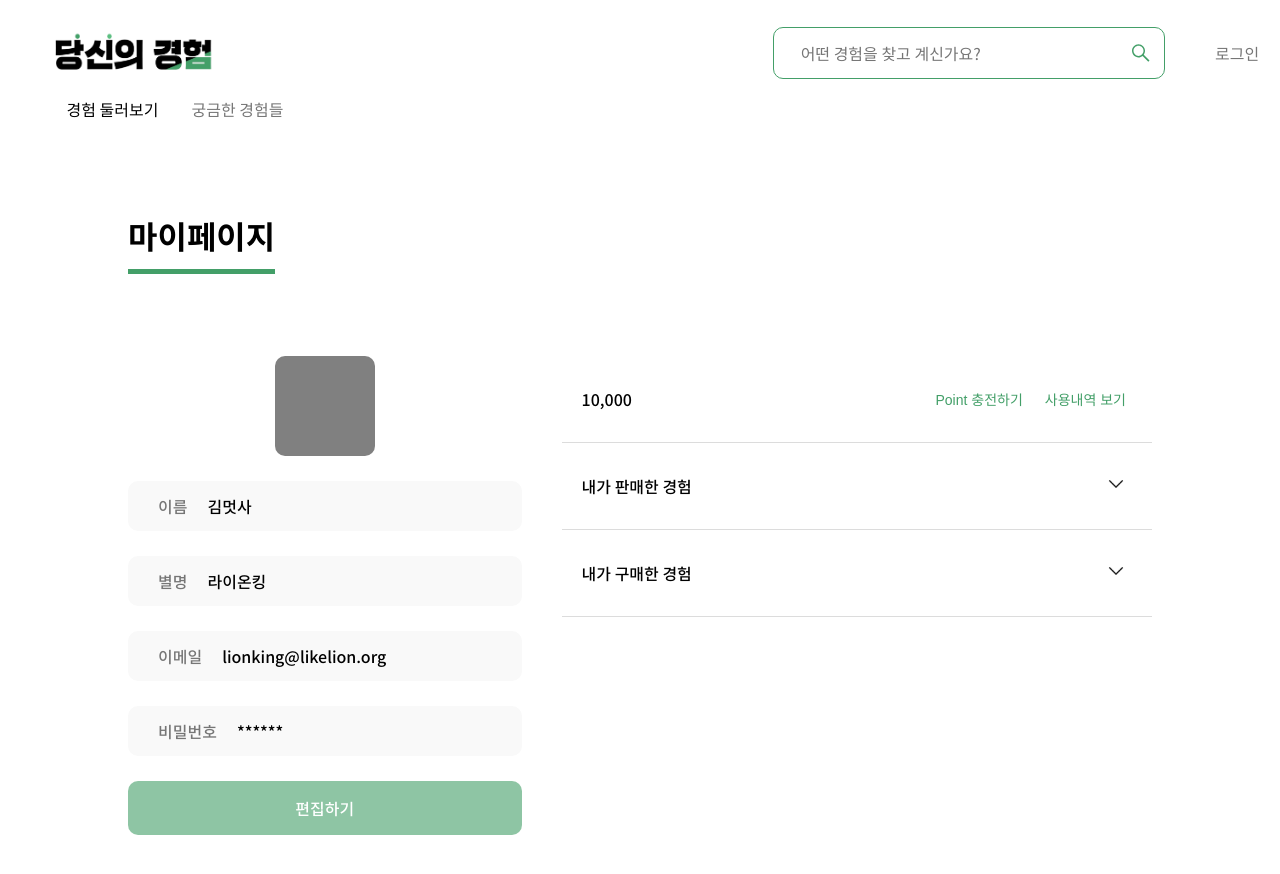
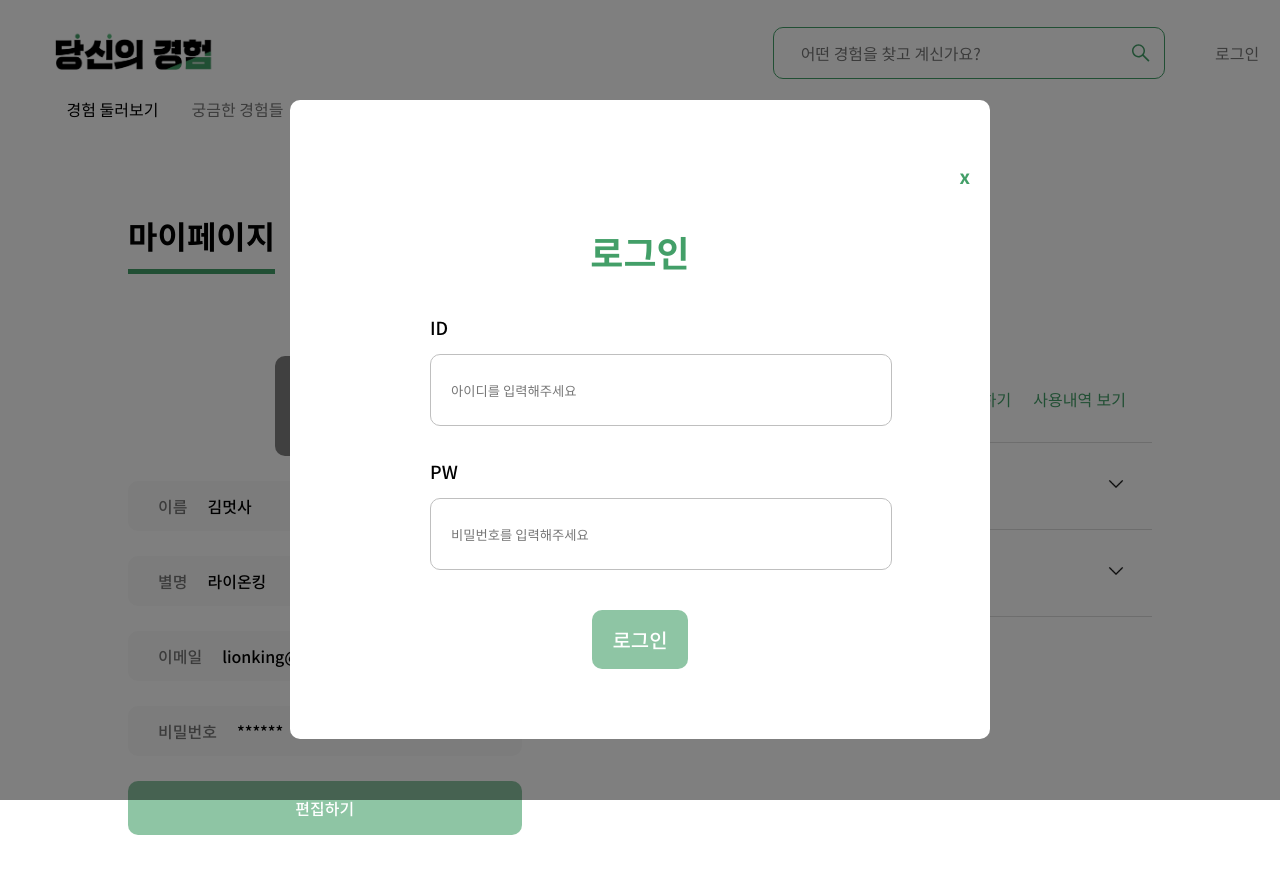
Before and after one commit to dodo849/yourXP_front, a React (Create React App) app in the folder my-app/: page /mypage in a window 1280 px wide. Shown: the top 874 px of the page. Built offline with nearby package versions, Linux system fonts and the light colour scheme.

Commit message:
로그인 모달 90% 완료
- 넘넘 피곤하당

```diff
--- /dev/null
+++ b/my-app/src/components/LoginModal.jsx
@@ -0,0 +1,33 @@
+import {
+  ModalBackground,
+  ModalContainer,
+  Title,
+  InputField,
+  Button,
+} from "../css/loginModalStyle";
+
+function LoginModal() {
+  return (
+    <>
+      <ModalBackground>
+        <ModalContainer>
+            <h3 style={{textAlign: "right", margin: "20px",}}>x</h3>
+          <Title>
+            <h1>로그인</h1>
+          </Title>
+          <InputField>
+            <h3>ID</h3>
+            <input type="text" placeholder="아이디를 입력해주세요"></input>
+          </InputField>
+          <InputField>
+            <h3>PW</h3>
+            <input type="password" placeholder="비밀번호를 입력해주세요"></input>
+          </InputField>
+          <Button>로그인</Button>
+        </ModalContainer>
+      </ModalBackground>
+    </>
+  );
+}
+
+export default LoginModal;
--- /dev/null
+++ b/my-app/src/css/loginModalStyle.js
@@ -0,0 +1,88 @@
+import styled, { keyframes } from "styled-components";
+
+export const ModalBackground = styled.div`
+  width: 100vw;
+  height: 100vh;
+  position: fixed;
+  top: 0;
+  left: 0;
+  background: rgba(0, 0, 0, 0.5);
+`;
+
+export const ModalContainer = styled.div`
+  background-color: white;
+  width: 700px;
+  margin: calc(100vh - 700px) auto;
+  border-radius: 10px;
+  padding: 30px 0px;
+
+  text-align: center;
+  font-weight: 700;
+  line-height: 52px;
+  text-align: center;
+  color: #439f68;
+`;
+
+export const Title = styled.div`
+  margin: 20px auto;
+
+  h1 {
+    font-weight: 700;
+    font-size: 36px;
+    text-align: center;
+
+    color: #439f68;
+  }
+`;
+
+export const InputField = styled.div`
+  margin: 20px auto;
+  width: 60%;
+
+  h3 {
+    font-weight: 500;
+    font-size: 18px;
+    text-align: left;
+    color: #000000;
+    margin: 0;
+  }
+
+  input {
+    width: 100%;
+    height: 70px;
+    color: #000000;
+    background: #ffffff;
+    border: 1px solid #BFBFBF;
+    border-radius: 10px;
+    padding: 0 20px;
+
+    &:focus {
+      outline: none; // 활성화 효과 빼기
+      border: 1px solid rgba(67, 159, 104, 1);
+      background-color: white;
+    }
+
+    &::-webkit-input-placeholder {
+      color: #767676;
+    }
+  }
+`;
+
+// button
+export const Button = styled.button`
+  font-family: "Noto Sans KR";
+  display: block;
+  border-radius: 10px;
+  color: white;
+  padding: 15px 20px;
+  border: 0px solid #439f68;
+  font-weight: 500;
+  font-size: 20px;
+  background: rgba(67, 159, 104, 0.6);
+  margin: 40px auto;
+
+  &:hover {
+    background: rgba(67, 159, 104, 1);
+    cursor: pointer;
+  }
+`;
--- a/my-app/src/css/mypageStyle.js
+++ b/my-app/src/css/mypageStyle.js
@@ -76,7 +76,7 @@ export const BottomBorderContainer = styled.div`
 
   button {
     font-weight: 500;
-    font-size: 14px;
+    font-size: 16px;
     color: #439f68;
     border: 0px solid white;
     background-color: white;
--- a/my-app/src/pages/MyPage.jsx
+++ b/my-app/src/pages/MyPage.jsx
@@ -14,6 +14,7 @@ import {
 import ToggledArrow from "../components/ToggledArrow";
 
 import { useState } from "react";
+import LoginModal from "../components/LoginModal";
 
 function MyPage() {
   // dummy data
@@ -56,6 +57,7 @@ function MyPage() {
 
   return (
     <>
+    <LoginModal/>
       <MyPageTitle><h1>마이페이지</h1></MyPageTitle>
       <MyPageContainer>
         <LeftContainer>
```
